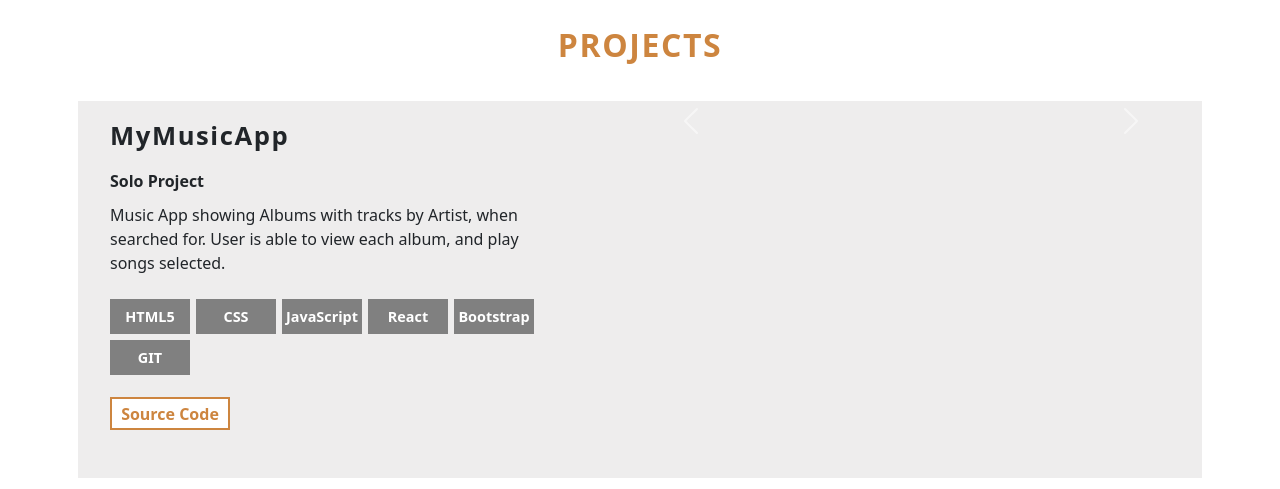
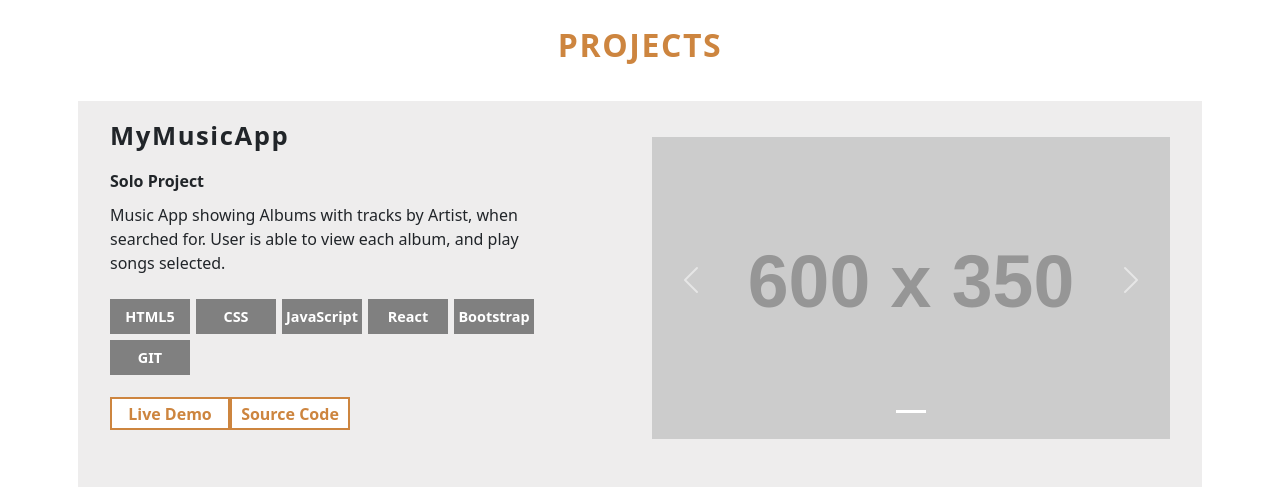
Before and after one commit to beejay321/Portfolio, a React (Create React App) app: page / in a window 1280 px wide. Shown: the part 1320-1809 px from the top of the page. Built offline with nearby package versions, Linux system fonts and the light colour scheme.

Commit message:
Update EachProject.jsx

```diff
--- a/src/components/EachProject.jsx
+++ b/src/components/EachProject.jsx
@@ -1,6 +1,5 @@
 import React from "react";
 import { Row, Col, Carousel } from "react-bootstrap";
-import { Link } from "react-router-dom";
 
 function EachProject({ project }) {
   return (
@@ -23,9 +22,9 @@ function EachProject({ project }) {
             ))}
           </Row>
           <div className=" proj-views d-flex ">
-            {/* <a href={project.live} target="_blank" rel="noreferrer">
+            <a href={project.live} target="_blank" rel="noreferrer">
               <span>Live Demo</span>
-            </a> */}
+            </a>
             <a href={project.sourceCode} target="_blank" rel="noreferrer">
               <span>Source Code</span>
             </a>
@@ -37,11 +36,9 @@ function EachProject({ project }) {
         <Col xs={12} lg={6}>
           <Carousel fade>
             {project.images.map((image) => (
-              <Link to={project.live}>
-                <Carousel.Item className=" imageBox pt-3">
-                  <img className="d-block w-100 imageFit" src={image} alt="" />
-                </Carousel.Item>
-              </Link>
+              <Carousel.Item className=" imageBox pt-3">
+                <img className="d-block w-100 imageFit" src={image} alt="" />
+              </Carousel.Item>
             ))}
           </Carousel>
         </Col>
```
